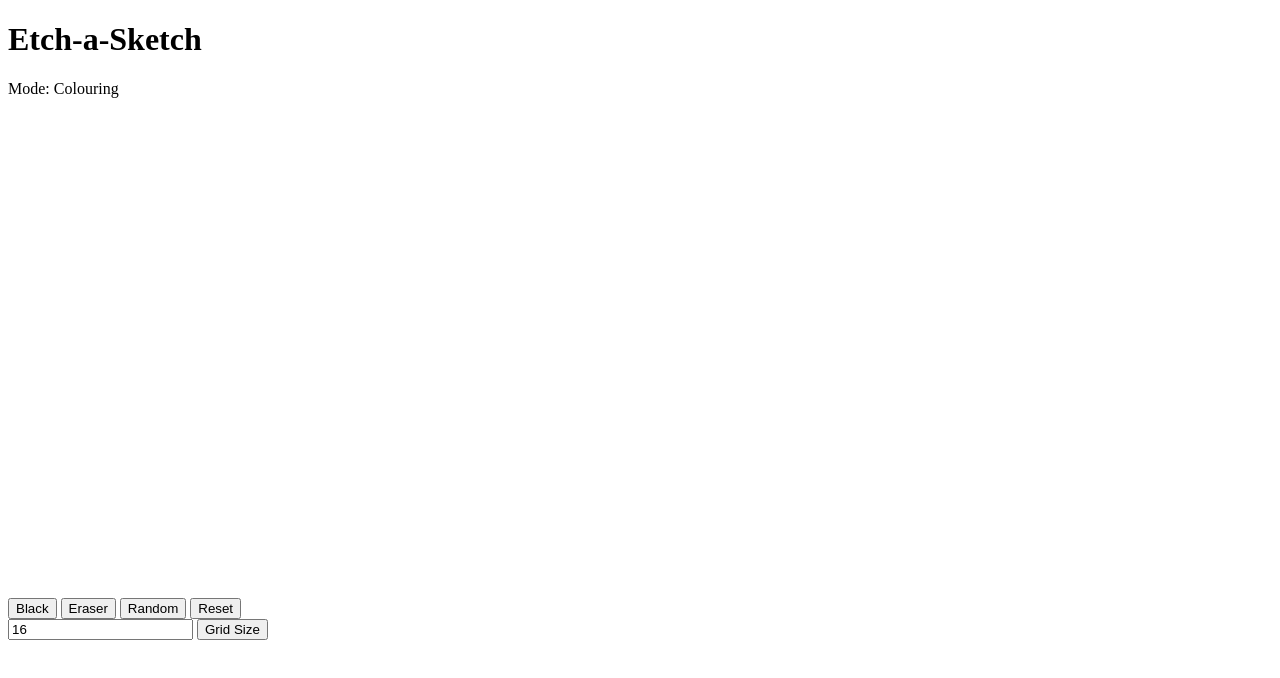
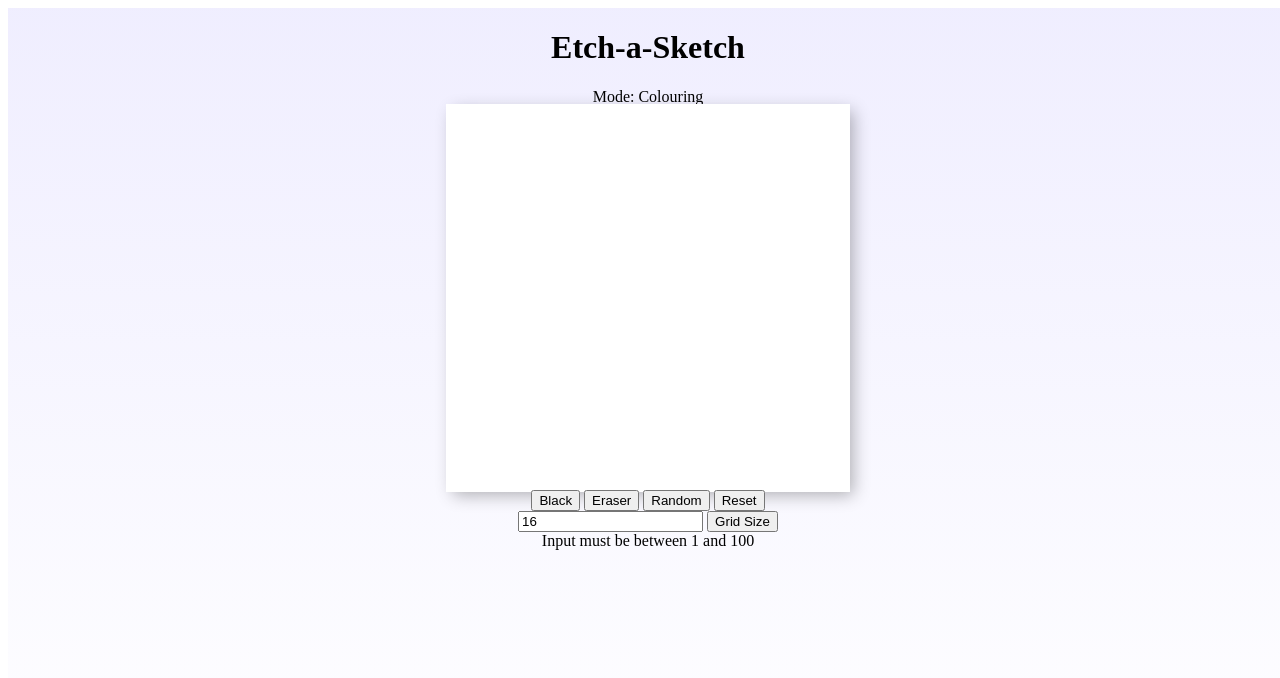
Before and after one commit to PascalBBcn/drawing-app, a plain HTML site: page index.html in a window 1280 px wide. Drawn offline with Linux system fonts and the light colour scheme.

Commit message:
Add css style features. Add error message.

```diff
--- a/drawing-app.js
+++ b/drawing-app.js
@@ -22,7 +22,7 @@ function changeSize(input) {
     {
         populateBoard(input);
     } else {
-        console.log("Invalid input number!");
+         console.log("Invalid input number!");
     }
 }
 
@@ -51,7 +51,7 @@ function resetBoard() {
 }
 
 document.querySelector("body").addEventListener("click", (e) => {
-    if(e.target.tagName != "BUTTON")
+    if(e.target.tagName != "BUTTON" && e.target.tagName != "INPUT")
     {
         click = !click;
         if(click)
--- a/index.html
+++ b/index.html
@@ -27,6 +27,9 @@
                     >
                     <button>Grid Size</button>
                 </div>
+                <div class="error">
+                    Input must be between 1 and 100
+                </div>
             </div>
         </div>
     </body>
--- a/style.css
+++ b/style.css
@@ -1,6 +1,32 @@
+.container {
+    height: 100vh;
+    width: 100vw;
+    display: flex;
+    flex-direction: column;
+    align-items: center;
+    background: linear-gradient(rgba(96, 79, 252, 0.099), white);
+}
+.board {
+    width: 80%;
+    height: 80%;
+    display: grid;
+    background-color: white;
+    box-shadow: inset 0 -3em 3em rgba(0, 0, 0, 0.1), 0 0 0 2px rgb(255, 255, 255),
+        0.3em 0.3em 1em rgba(0, 0, 0, 0.3);
+}
 
-.board {
-    width: 500px;
-    height: 500px;
-    display: grid;
+.board:hover {
+    cursor: pointer;
 }
+
+.content {
+    display: flex;
+    flex-direction: column;
+    align-items: center;
+    min-width: 300px;
+    min-height: 300px;
+    height: 60vh;
+    width: 60vw;
+    max-width: 500px;
+    max-height: 500px;
+}
```
